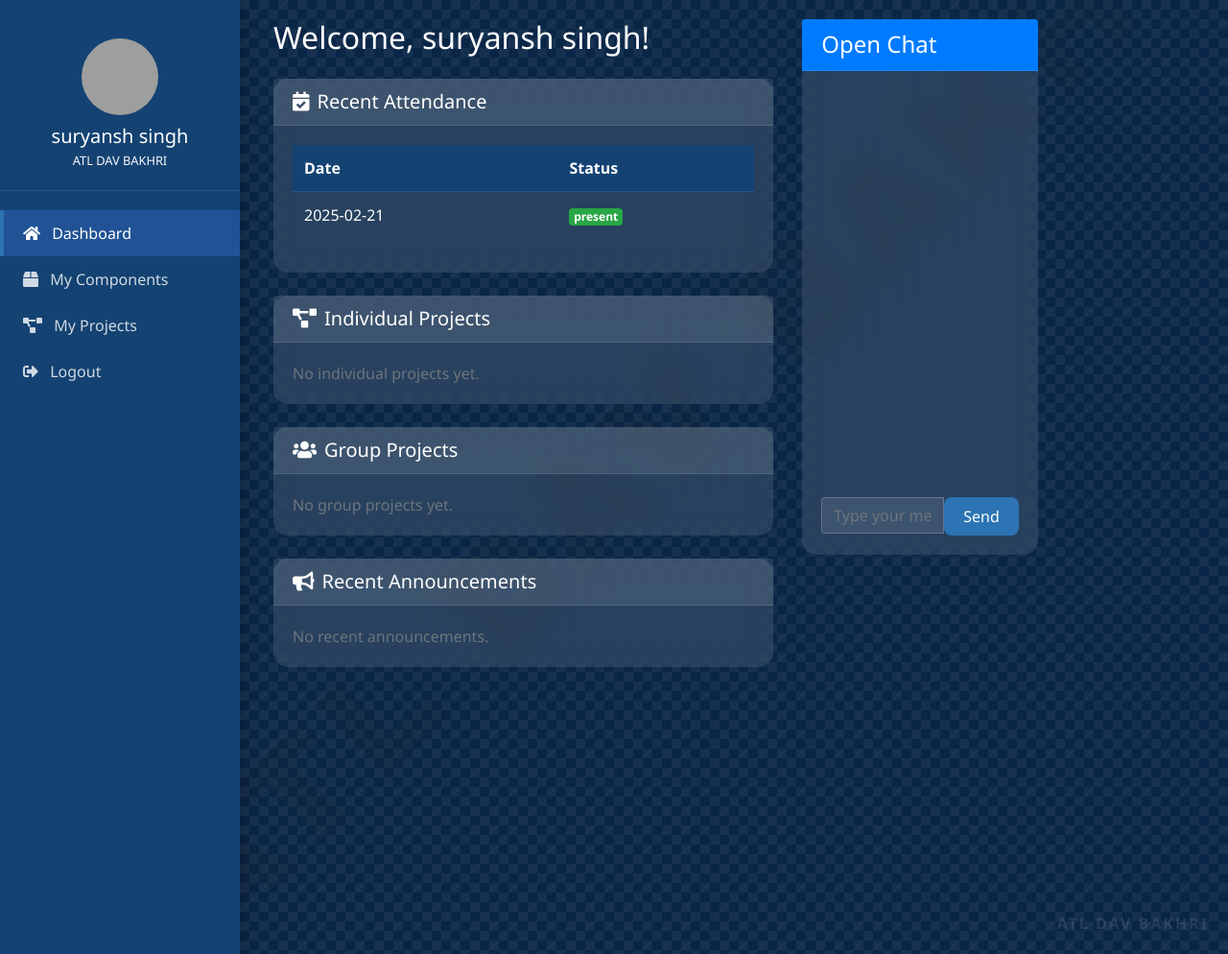
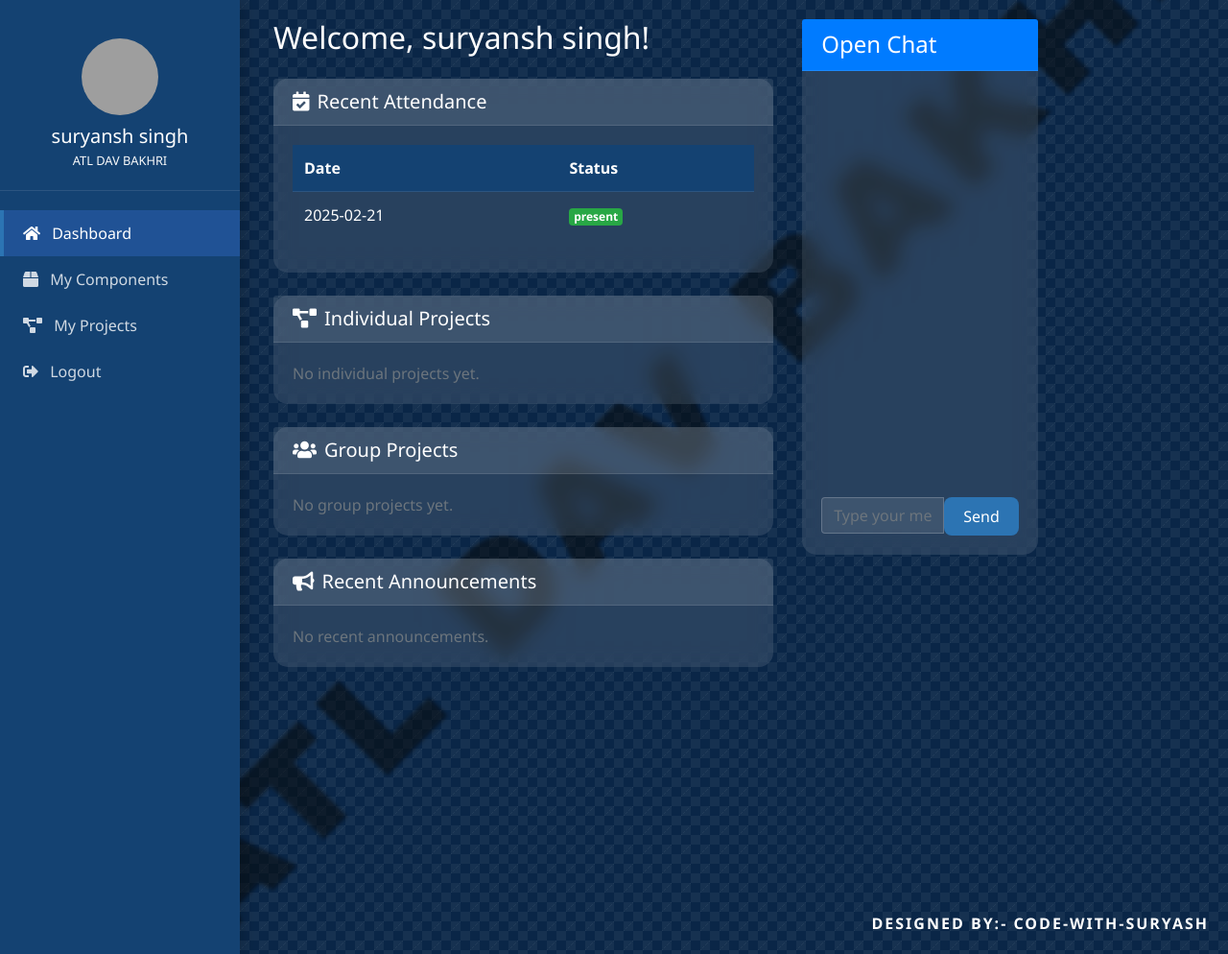
Before and after one commit to code-with-suryansh/ATL-NEW, a Flask app: page /student_dashboard in a window 1280 px wide. Shown: the whole page at 96% size. Run offline with Flask 3, Linux system fonts and the light colour scheme; a user stored in the database is signed in; data comes from the database, SQL or seed files in the repository; data that the repository does not hold is empty; some libraries are stand-ins or nearby versions; grey boxes are pictures that could not be loaded.

Commit message:
Update base.html

```diff
--- a/ATL MANAGEMENT SYSTEM/attendence.db/templates/base.html
+++ b/ATL MANAGEMENT SYSTEM/attendence.db/templates/base.html
@@ -185,7 +185,7 @@
             width: 100%;
             text-align: center;
             font-family: 'Arial Black', sans-serif;
-            text-shadow: 2px 2px 4px rgba(0,0,0,0.1);
+            text-shadow: 2px 2px 4px rgba(0,0,0,0.5);
         }
 
         .watermark-small {
@@ -194,7 +194,7 @@
             right: 20px;
             font-size: 1rem;
             font-weight: bold;
-            color: rgba(255, 255, 255, 0.1);
+            color: rgba(255, 255, 255,);
             text-transform: uppercase;
             letter-spacing: 2px;
             pointer-events: none;
@@ -301,7 +301,7 @@
     </div>
 
     <div class="watermark">ATL DAV BAKHRI</div>
-    <div class="watermark-small">ATL DAV BAKHRI</div>
+    <div class="watermark-small">Designed by:- code-with-suryash</div>
 
     <script src="https://code.jquery.com/jquery-3.5.1.slim.min.js"></script>
     <script src="https://cdn.jsdelivr.net/npm/@popperjs/core@2.5.4/dist/umd/popper.min.js"></script>
```
